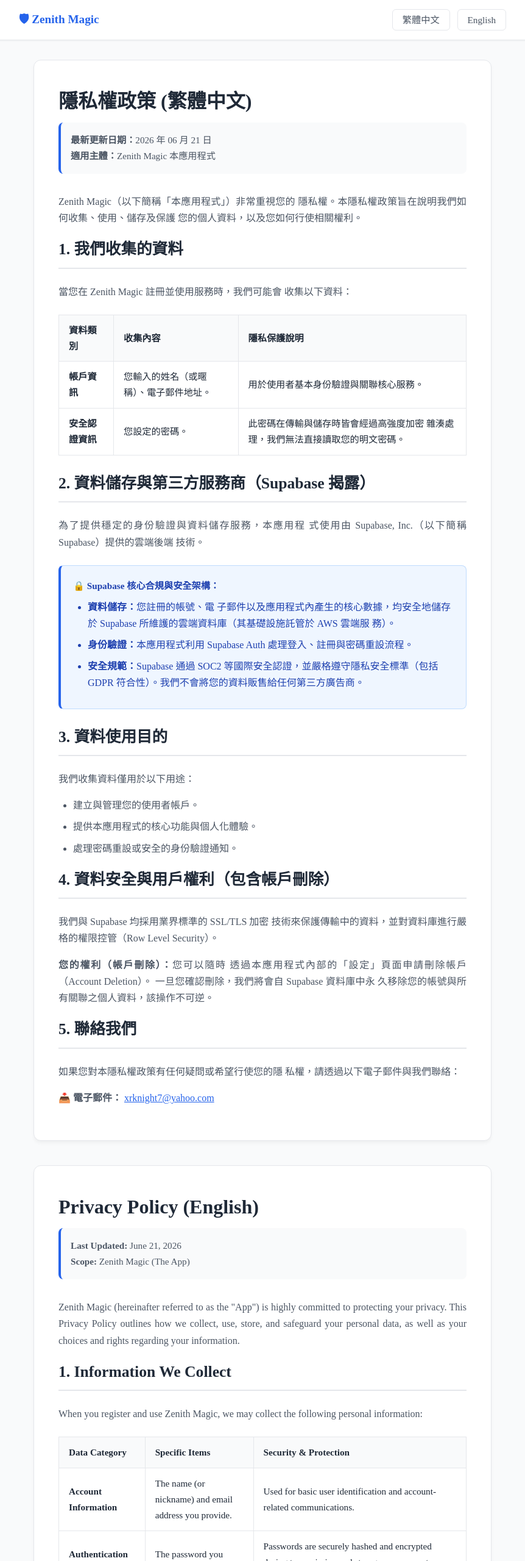
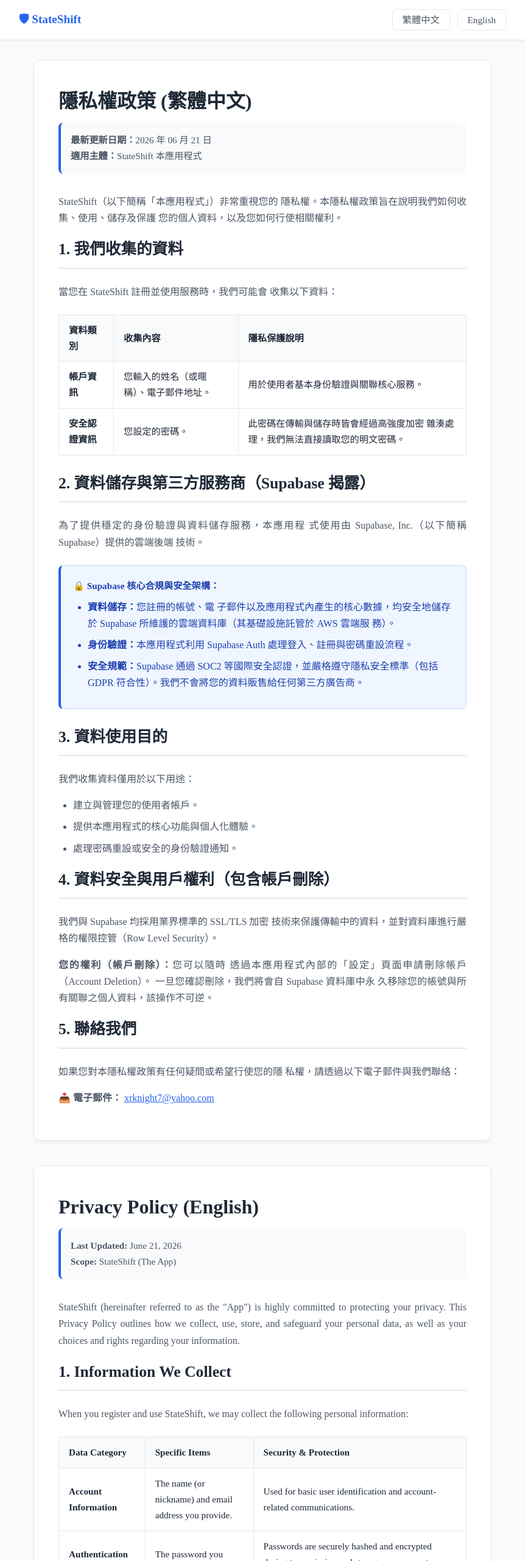
Before and after one commit to Paul-750-k/-Privacy-Policy, a plain HTML site: page index.html in a window 1280 px wide. Shown: the top 2560 px of the page at 61% size, without its empty margins (209-1071 px from the left). Drawn offline with Linux system fonts and the light colour scheme.

Commit message:
Rename app from Zenith Magic to StateShift

```diff
--- a/index.html
+++ b/index.html
@@ -4,7 +4,7 @@
 <meta charset="UTF-8">
 <meta name="viewport" content="width=device-width,
 initial-scale=1.0">
-<title>Zenith Magic — Privacy Policy & 隱私權政策</title>
+<title>StateShift — Privacy Policy & 隱私權政策</title>
 <style>
 :root {
 --primary-color: #2563eb;
@@ -196,7 +196,7 @@ font-size: 0.85rem;
 <!-- 導覽列（中英文跳轉） -->
 <nav class="navbar">
 <div class="nav-container">
-<div class="brand">🛡 Zenith Magic</div>
+<div class="brand">🛡 StateShift</div>
 <div class="lang-switch">
 <a href="#zh-tw">繁體中文</a>
 <a href="#en">English</a>
@@ -211,13 +211,13 @@ font-size: 0.85rem;
 <div class="meta-info">
 <strong>最新更新日期：</strong>2026 年 06 月 21 日
 <br>
-<strong>適用主體：</strong>Zenith Magic 本應用程式
+<strong>適用主體：</strong>StateShift 本應用程式
 </div>
-<p>Zenith Magic（以下簡稱「本應用程式」）非常重視您的
+<p>StateShift（以下簡稱「本應用程式」）非常重視您的
 隱私權。本隱私權政策旨在說明我們如何收集、使用、儲存及保護
 您的個人資料，以及您如何行使相關權利。</p>
 <h2>1. 我們收集的資料</h2>
-<p>當您在 Zenith Magic 註冊並使用服務時，我們可能會
+<p>當您在 StateShift 註冊並使用服務時，我們可能會
 收集以下資料：</p>
 <table>
 <thead>
@@ -290,16 +290,16 @@ var(--primary-color);">xrknight7@yahoo.com</a></p>
 <h1>Privacy Policy (English)</h1>
 <div class="meta-info">
 <strong>Last Updated:</strong> June 21, 2026<br>
-<strong>Scope:</strong> Zenith Magic (The App)
+<strong>Scope:</strong> StateShift (The App)
 </div>
-<p>Zenith Magic (hereinafter referred to as the "App") is
+<p>StateShift (hereinafter referred to as the "App") is
 highly committed to protecting your privacy. This Privacy Policy
 outlines how we collect, use, store, and safeguard your
 personal data, as well as your choices and rights regarding
 your information.
 </p>
 <h2>1. Information We Collect</h2>
-<p>When you register and use Zenith Magic, we may
+<p>When you register and use StateShift, we may
 collect the following personal information:</p>
 <table>
 <thead>
@@ -395,7 +395,7 @@ var(--primary-color);">xrknight7@yahoo.com</a></p>
 </section>
 <!-- 頁尾 -->
 <div class="footer">
-&copy; 2026 Zenith Magic. All rights reserved.
+&copy; 2026 StateShift. All rights reserved.
 </div>
 </div>
 </body>
```
